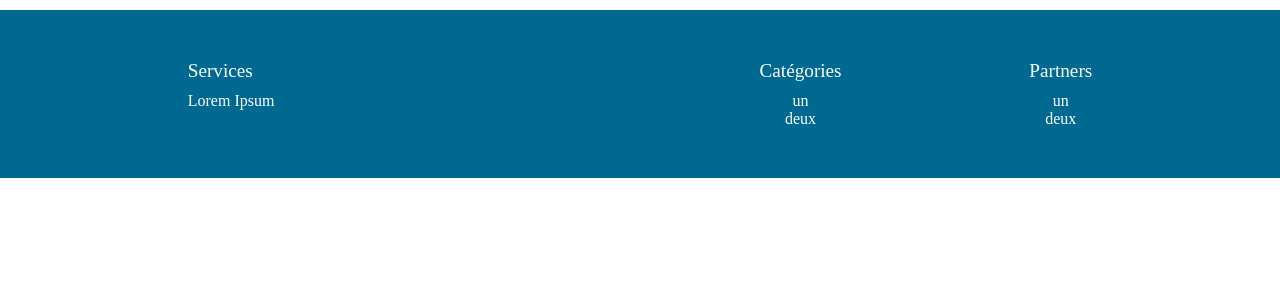
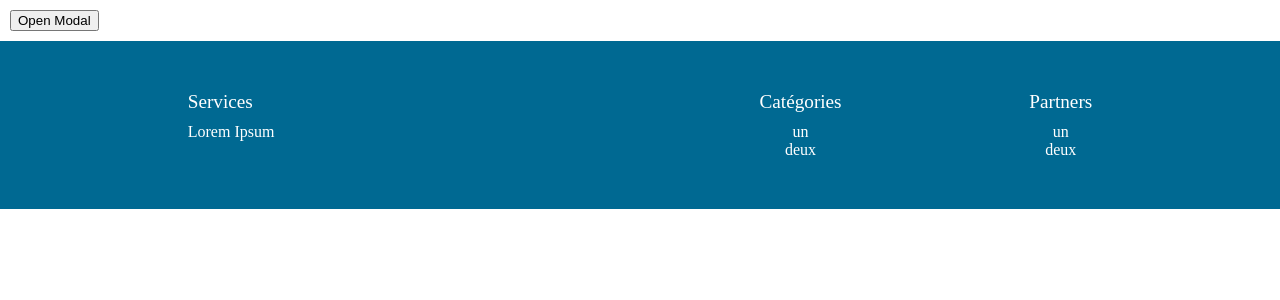
Before and after one commit to METALbrasier2X0/Sim-mi-porject-dawin, a Symfony app: template templates/home/index.html.twig in a window 1280 px wide. Shown: the part 100-400 px from the top of the page. Run offline with Twig, Linux system fonts and the light colour scheme; the template is opened without the code that fills it, so the values that code supplies are empty; some libraries are stand-ins or nearby versions.

Commit message:
add modal

```diff
--- a/public/css/header.css
+++ b/public/css/header.css
@@ -10,6 +10,9 @@ header > a{
     text-decoration:none;
   }
 
+  /*------------------
+    Logo
+    ------------------*/
 header svg{
     height:100%;
     width:auto;
@@ -36,30 +39,14 @@ header:hover #path2223{
   transition: fill 1s, transform 1s;
 }
 
-/*header svg #g828{
-  transform: matrix(1, 0, 0, 1, -1, -1);
-    transition: transform 1s, fill 1s;
-}
-
-header svg:hover #g828{
-  transform: matrix(1, 0, 0, 1, -1, -1);
-    transition: transform 1s, fill 1s;
-}
-
-header svg #g832{
-    transform: matrix(1, 0, 0, 1, -1, -1);
-    transition: transform 1s, fill 1s;
-}
-
-header svg:hover #g832{
-    transform: matrix(1, 0, 0, 1, -1, -1);
-    transition: transform 1s, fill 1s;
-}*/
+  /*------------------
+    Nav
+    ------------------*/
 
 :root {
-    --ph1: 15px;
-    --ph2: 25px;
-    --ph3: 35px;
+    --ph1: 15px; /*Haut*/
+    --ph2: 25px; /*Milieu*/
+    --ph3: 35px; /*Bas*/
 }
 
   .menu-header{
--- /dev/null
+++ b/public/css/modal.css
@@ -0,0 +1,69 @@
+/* The Modal (background) */
+.modal {
+    display: none; /* Hidden by default */
+    position: fixed; /* Stay in place */
+    z-index: 1; /* Sit on top */
+    padding-top: 100px; /* Location of the box */
+    left: 0;
+    top: 0;
+    width: 100%; /* Full width */
+    height: 100%; /* Full height */
+    overflow: auto; /* Enable scroll if needed */
+    background-color: rgb(0,0,0); /* Fallback color */
+    background-color: rgba(0,0,0,0.4); /* Black w/ opacity */
+  }
+
+  /* Modal Content */
+  .modal-content {
+    position: relative;
+    background-color: #fefefe;
+    margin: auto;
+    padding: 0;
+    border: 1px solid #888;
+    width: 80%;
+    box-shadow: 0 4px 8px 0 rgba(0,0,0,0.2),0 6px 20px 0 rgba(0,0,0,0.19);
+    -webkit-animation-name: animatetop;
+    -webkit-animation-duration: 0.4s;
+    animation-name: animatetop;
+    animation-duration: 0.4s
+  }
+
+  /* Add Animation */
+  @-webkit-keyframes animatetop {
+    from {top:-300px; opacity:0}
+    to {top:0; opacity:1}
+  }
+
+  @keyframes animatetop {
+    from {top:-300px; opacity:0}
+    to {top:0; opacity:1}
+  }
+
+  /* The Close Button */
+  .close {
+    color: white;
+    float: right;
+    font-size: 28px;
+    font-weight: bold;
+  }
+
+  .close:hover,
+  .close:focus {
+    color: #000;
+    text-decoration: none;
+    cursor: pointer;
+  }
+
+  .modal-header {
+    padding: 2px 16px;
+    background-color: #5cb85c;
+    color: white;
+  }
+
+  .modal-body {padding: 2px 16px;}
+
+  .modal-footer {
+    padding: 2px 16px;
+    background-color: #5cb85c;
+    color: white;
+  }
--- /dev/null
+++ b/public/js/modal.js
@@ -0,0 +1,48 @@
+// Get the modal
+var modal = document.getElementById('myModal');
+
+// Get the <span> element that closes the modal
+var span = document.getElementsByClassName("close")[0];
+
+// When the user clicks on <span> (x), close the modal
+span.onclick = function() {
+  close_modal();
+}
+
+// When the user clicks anywhere outside of the modal, close it
+
+function open_modal(m,exit_on_click) {
+    //titre
+    $('.modal-header').children("h2").html(m.header);
+    //corps
+    $('.modal-body').html(m.text);
+    //$('.modal-footer').children("h3").html(footer);
+    $('.modal-footer').html('');
+    console.log(m.buttons);
+    //Afficher chaque boutons
+    m.buttons.forEach(element => {
+        var $input = $('<input type="button" value="'+ element.t +'" />');
+        $input.click(element.f);
+        $input.appendTo($('.modal-footer'));
+    });
+
+
+    modal.style.display = "block";
+
+    //si exit_on_click, ajouter un listener
+    if (exit_on_click) {
+        window.onclick = function(event) {
+            if (event.target == modal) {
+              close_modal();
+            }
+          }
+
+    }
+    else {
+        window.onclick = function(event) {}
+    }
+}
+
+function close_modal() {
+    modal.style.display = "none";
+}
--- a/templates/base.html.twig
+++ b/templates/base.html.twig
@@ -7,6 +7,7 @@
         <link rel="stylesheet" href="public/css/classes.css" type="text/css" />
         <link rel="stylesheet" href="public/css/header.css" type="text/css" />
         <link rel="stylesheet" href="public/css/footer.css" type="text/css" />
+        <link rel="stylesheet" href="public/css/modal.css" type="text/css" />
         <script src="https://ajax.googleapis.com/ajax/libs/jquery/3.3.1/jquery.min.js"></script>
         {% block stylesheets %}{% endblock %}
     </head>
@@ -17,6 +18,22 @@
     </header>
     <div class="container">
         {% block body %}{% endblock %}
+    </div>
+    <!-- The Modal -->
+    <div id="myModal" class="modal">
+         <!-- Modal content -->
+        <div class="modal-content">
+        <div class="modal-header">
+            <span class="close">&times;</span>
+            <h2>Modal Header</h2>
+        </div>
+        <div class="modal-body">
+            <p>Some text in the Modal Body</p>
+            <p>Some other text...</p>
+        </div>
+        <div class="modal-footer">
+        </div>
+        </div>
     </div>
     <footer>
         <div class="flex_30">
@@ -38,6 +55,7 @@
             </ul>
         </div>
     </footer>
+    <script src="public/js/modal.js"></script>
     {% block javascripts %}{% endblock %}
     </body>
 </html>
--- a/templates/home/index.html.twig
+++ b/templates/home/index.html.twig
@@ -1,6 +1,8 @@
 {% extends 'base.html.twig' %}
 
 {% block body %}
+
+<button id="myBtn">Open Modal</button>
 
 {% for test in testTable %}
     {{ test.libelle }}
@@ -8,3 +10,32 @@
 {% endfor %}
 
 {% endblock %}
+
+{% block javascripts %}
+
+    <script>
+    // Get the button that opens the modal
+    var btn = document.getElementById("myBtn");
+
+    //actions des bouttons
+    var action1 = function(){
+        console.log("faire un truc");
+    }
+    var action2 = function(){
+        console.log("faire un autre truc");
+        close_modal();
+    }
+
+    //définir le message du modal
+    var message = {
+        header:"Bonne réponse!",
+        text:"Vous avez une bonne réponse",
+        buttons: [{t:"Continuer",f:action1},{t:"Annuler",f:action2}],
+    }
+
+    //le modal s'ouvre quand on clique sur le bouton
+    btn.onclick = function() {
+        open_modal(message,false);
+    }
+    </script>
+{% endblock %}
```
